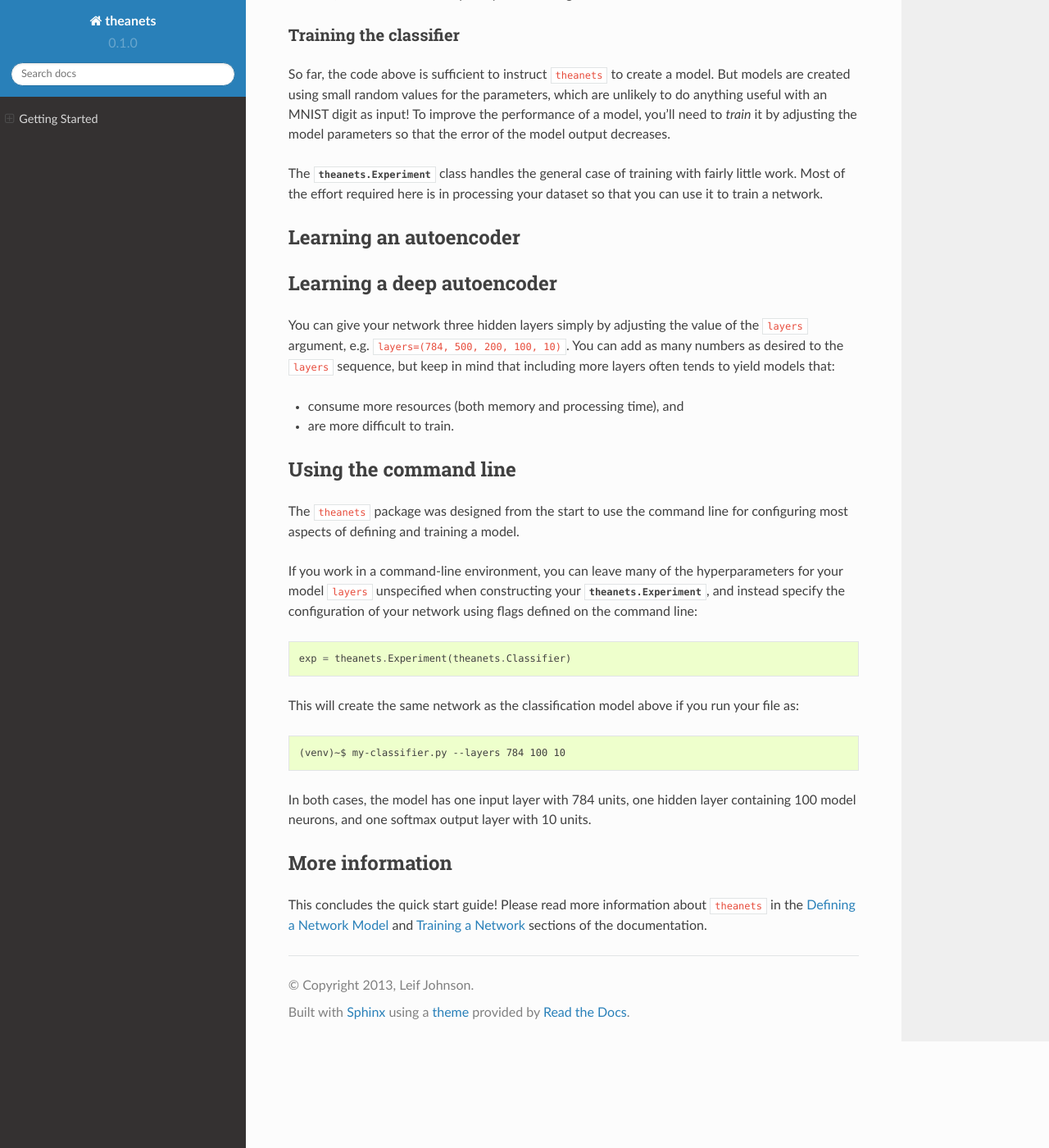
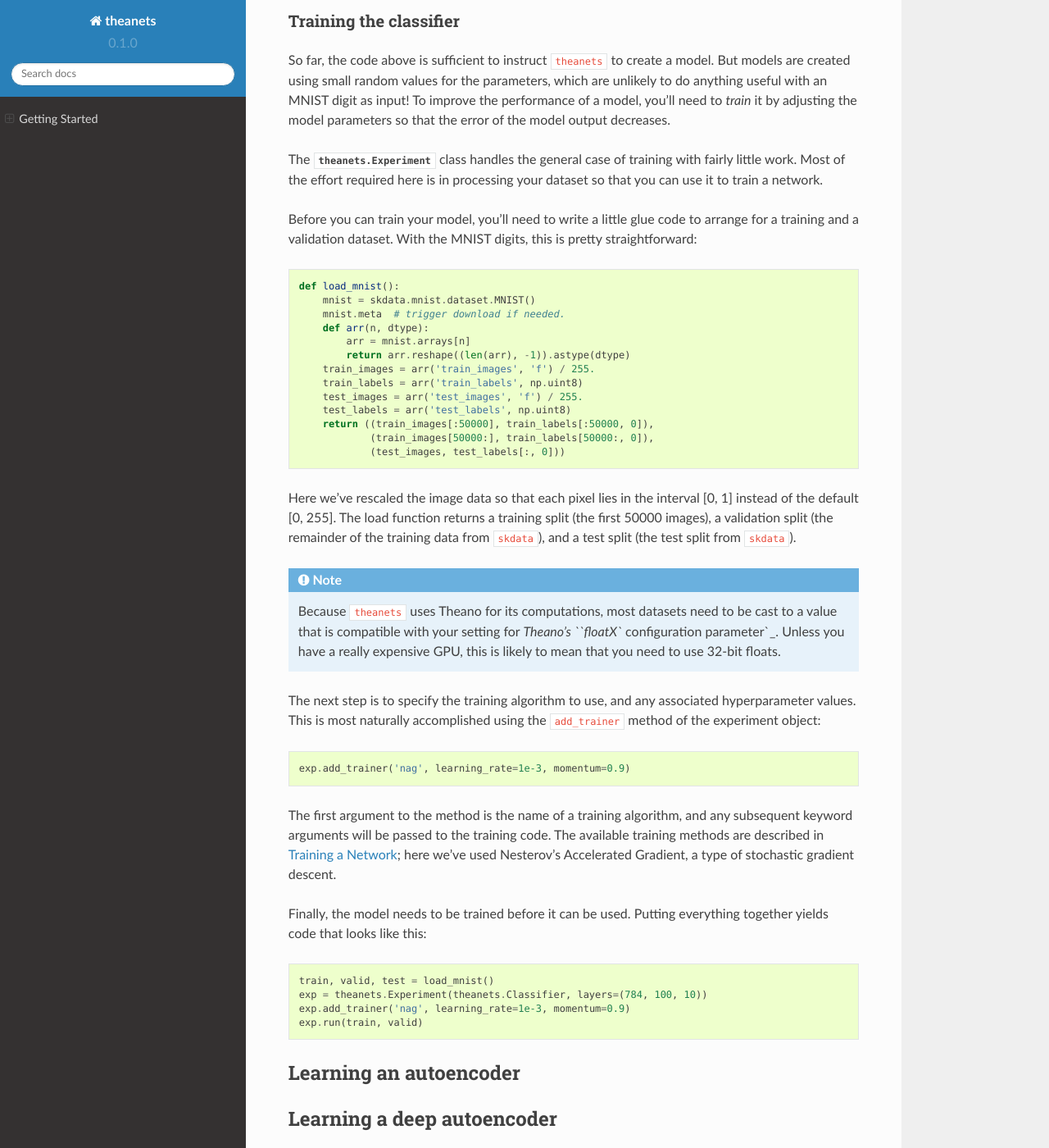
Before and after one commit to lmjohns3/theanets, a Sphinx documentation site: the page built from docs/quickstart.rst, in a window 1280 px wide and 1400 px high, scrolled down 3732 px. Shown: the whole window at 82% size. Built offline with Sphinx 7.4.7 and the Read the Docs theme 2.0.0, drawn with Linux system fonts in a browser that asks for light colours.

Commit message:
Expand classifier example.

```diff
--- a/docs/quickstart.rst
+++ b/docs/quickstart.rst
@@ -23,7 +23,7 @@ Installation
 First of all, you'll probably want to download and install ``theanets``. The
 easiest way to do this is by using ``pip``::
 
-    pip install theanets
+  pip install theanets
 
 This command will automatically install all of the dependencies for
 ``theanets``, including ``numpy`` and ``Theano``.
@@ -46,28 +46,28 @@ examples in this document.
 
 You can download a copy of the dataset by using the ``skdata`` package::
 
-    pip install skdata
-    pip install matplotlib
+  pip install skdata
+  pip install matplotlib
 
 To show a few of the digits, for example::
 
-    import matplotlib.pyplot as plt
-    import numpy.random as rng
-    import skdata.mnist
+  import matplotlib.pyplot as plt
+  import numpy.random as rng
+  import skdata.mnist
 
-    mnist = skdata.mnist.dataset.MNIST()
-    mnist.meta  # trigger download if needed.
-    digits = mnist.arrays['train_images']
+  mnist = skdata.mnist.dataset.MNIST()
+  mnist.meta  # trigger download if needed.
+  digits = mnist.arrays['train_images']
 
-    # show a 5 x 5 grid of MNIST samples.
-    for axes in plt.subplots(5, 5)[1]:
-        for ax in axes:
-            ax.imshow(digits[rng.randint(len(digits))])
-            ax.set_xticks([])
-            ax.set_yticks([])
-            ax.set_frame_on(False)
+  # show a 5 x 5 grid of MNIST samples.
+  for axes in plt.subplots(5, 5)[1]:
+      for ax in axes:
+          ax.imshow(digits[rng.randint(len(digits))])
+          ax.set_xticks([])
+          ax.set_yticks([])
+          ax.set_frame_on(False)
 
-    plt.show()
+  plt.show()
 
 .. _qs-overview:
 
@@ -95,26 +95,26 @@ your part. You will typically define a model by creating an experiment with a
 number of *hyperparameters* that define the specific behavior of your model. The
 skeleton of your code will usually look something like this::
 
-    # some imports -- we will leave these out of
-    # subsequent code blocks.
-    import matplotlib.pyplot as plt
-    import skdata.mnist
-    import theanets
+  # some imports -- we will leave these out of
+  # subsequent code blocks.
+  import matplotlib.pyplot as plt
+  import skdata.mnist
+  import theanets
 
-    # create an experiment to define and train a model.
-    exp = theanets.Experiment(
-        Model,
-        hyperparam1=value1,
-        hyperparam2=value2,
-        ...)
+  # create an experiment to define and train a model.
+  exp = theanets.Experiment(
+      Model,
+      hyperparam1=value1,
+      hyperparam2=value2,
+      ...)
 
-    # train the model.
-    exp.add_trainer(...)
-    exp.run(training_data, validation_data)
+  # train the model.
+  exp.add_trainer(...)
+  exp.run(training_data, validation_data)
 
-    # use the trained model.
-    model = exp.network
-    model.predict(test_data)
+  # use the trained model.
+  model = exp.network
+  model.predict(test_data)
 
 Several broad classes of models are pre-defined in ``theanets``:
 
@@ -144,11 +144,11 @@ MNIST digit as a 0, a 1, a 2, etc. For this task, you can use the
 :ref:`Classifier <models-classification>` feedforward network model. To use this
 model in your code, the skeleton above expands like::
 
-    exp = theanets.Experiment(
-        theanets.Classifier,  # use the classifier model type.
-        hyperparam1=value1,
-        hyperparam2=value2,
-        ...)
+  exp = theanets.Experiment(
+      theanets.Classifier,  # use the classifier model type.
+      hyperparam1=value1,
+      hyperparam2=value2,
+      ...)
 
 Defining the classifier
 -----------------------
@@ -169,10 +169,9 @@ focus on models with just one hidden layer, so you need to choose a value for
 the number of hidden nodes. Let's just choose a nice round number like 100 and
 see what happens::
 
-    exp = theanets.Experiment(
-        theanets.Classifier,
-        layers=(784, 100, 10),
-    )
+  exp = theanets.Experiment(
+      theanets.Classifier,
+      layers=(784, 100, 10))
 
 This is already close to a model that can be trained up and used. In this
 example, the classifier network will have one input layer containing 784
@@ -192,7 +191,56 @@ The :class:`theanets.Experiment` class handles the general case of training with
 fairly little work. Most of the effort required here is in processing your
 dataset so that you can use it to train a network.
 
+Before you can train your model, you'll need to write a little glue code to
+arrange for a training and a validation dataset. With the MNIST digits, this is
+pretty straightforward::
 
+  def load_mnist():
+      mnist = skdata.mnist.dataset.MNIST()
+      mnist.meta  # trigger download if needed.
+      def arr(n, dtype):
+          arr = mnist.arrays[n]
+          return arr.reshape((len(arr), -1)).astype(dtype)
+      train_images = arr('train_images', 'f') / 255.
+      train_labels = arr('train_labels', np.uint8)
+      test_images = arr('test_images', 'f') / 255.
+      test_labels = arr('test_labels', np.uint8)
+      return ((train_images[:50000], train_labels[:50000, 0]),
+              (train_images[50000:], train_labels[50000:, 0]),
+              (test_images, test_labels[:, 0]))
+
+Here we've rescaled the image data so that each pixel lies in the interval [0,
+1] instead of the default [0, 255]. The load function returns a training split
+(the first 50000 images), a validation split (the remainder of the training data
+from ``skdata``), and a test split (the test split from ``skdata``).
+
+.. note::
+
+   Because ``theanets`` uses Theano for its computations, most datasets need to
+   be cast to a value that is compatible with your setting for `Theano's
+   ``floatX`` configuration parameter`_. Unless you have a really expensive GPU,
+   this is likely to mean that you need to use 32-bit floats.
+
+.. _Theano's ``floatX`` configuration parameter: http://deeplearning.net/software/theano/library/config.html#config.floatX
+
+The next step is to specify the training algorithm to use, and any associated
+hyperparameter values. This is most naturally accomplished using the
+``add_trainer`` method of the experiment object::
+
+    exp.add_trainer('nag', learning_rate=1e-3, momentum=0.9)
+
+The first argument to the method is the name of a training algorithm, and any
+subsequent keyword arguments will be passed to the training code. The available
+training methods are described in :doc:`trainers`; here we've used Nesterov's
+Accelerated Gradient, a type of stochastic gradient descent.
+
+Finally, the model needs to be trained before it can be used. Putting everything
+together yields code that looks like this::
+
+  train, valid, test = load_mnist()
+  exp = theanets.Experiment(theanets.Classifier, layers=(784, 100, 10))
+  exp.add_trainer('nag', learning_rate=1e-3, momentum=0.9)
+  exp.run(train, valid)
 
 .. _qs-autoencoder:
 
```
